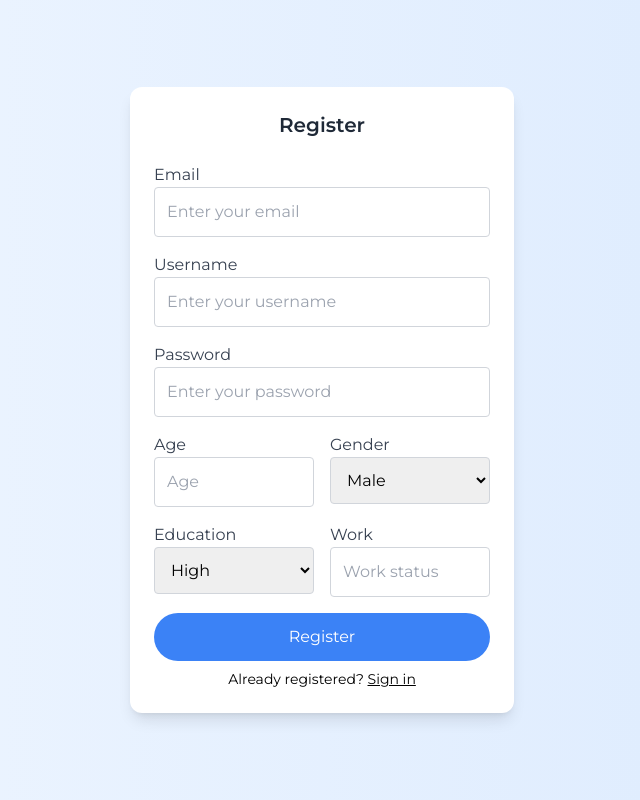
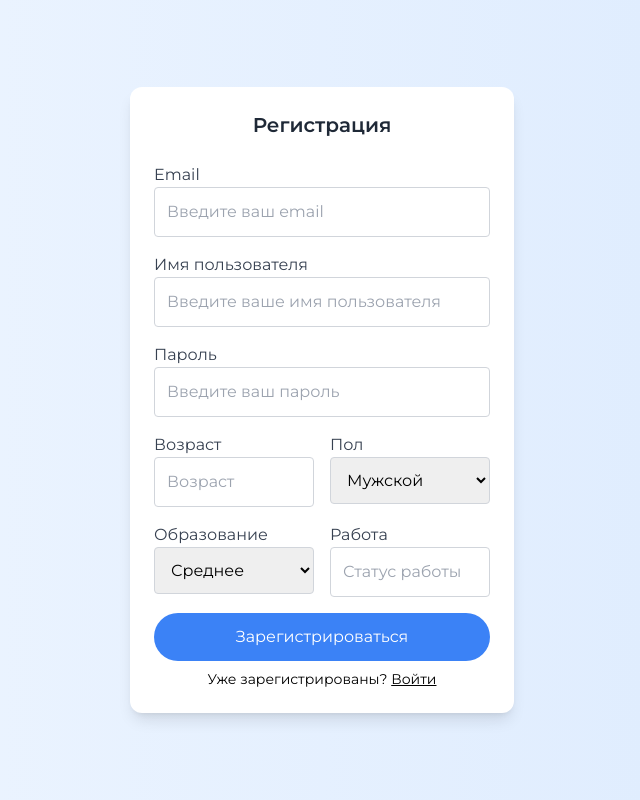
Before and after one commit to AlanC8/mindworks-front, a Next.js app: page /register in a window 1280 px wide. Shown: the whole page, without its empty margins (318-958 px from the left). Built offline with nearby package versions, Linux system fonts and the light colour scheme.

Commit message:
web update

```diff
--- a/app/login/page.tsx
+++ b/app/login/page.tsx
@@ -33,12 +33,12 @@ const LoginPage: React.FC = () => {
     <div className="min-h-screen flex items-center justify-center bg-gradient-to-r from-blue-50 to-blue-100">
       <div className="bg-white p-6 rounded-xl shadow-lg max-w-sm w-full">
         <h2 className="text-xl font-semibold text-gray-800 mb-6 text-center">
-          Login
+          Вход
         </h2>
         {error && <div className="text-red-600 mb-4 text-center">{error}</div>}
         {success && (
           <div className="text-green-600 mb-4 text-center">
-            Login successful!
+            Вход выполнен успешно!
           </div>
         )}
         <form onSubmit={handleLogin} className="space-y-4">
@@ -50,18 +50,18 @@ const LoginPage: React.FC = () => {
               onChange={(e) => setEmail(e.target.value)}
               required
               className="w-full p-3 rounded border border-gray-300 focus:outline-none focus:ring-2 focus:ring-blue-500"
-              placeholder="Enter your email"
+              placeholder="Введите ваш email"
             />
           </div>
           <div>
-            <label className="block text-gray-700">Password</label>
+            <label className="block text-gray-700">Пароль</label>
             <input
               type="password"
               value={password}
               onChange={(e) => setPassword(e.target.value)}
               required
               className="w-full p-3 rounded border border-gray-300 focus:outline-none focus:ring-2 focus:ring-blue-500"
-              placeholder="Enter your password"
+              placeholder="Введите ваш пароль"
             />
           </div>
           <div className="text-center mt-6">
@@ -69,11 +69,11 @@ const LoginPage: React.FC = () => {
               type="submit"
               className="bg-blue-500 w-full text-white py-3 px-6 rounded-full hover:bg-blue-600 transition"
             >
-              Login
+              Войти
             </button>
-            <p onClick={() => router.push("/login")} className="text-sm mt-2">
-              You dont have an account?
-              <span className="underline">Sign up</span>
+            <p onClick={() => router.push("/register")} className="text-sm mt-2">
+              У вас нет аккаунта?
+              <span className="underline">Зарегистрируйтесь</span>
             </p>
           </div>
         </form>
--- a/app/page.tsx
+++ b/app/page.tsx
@@ -1,12 +1,22 @@
 "use client";
 import { useRouter } from "next/navigation";
-import React from "react";
+import React, { useEffect } from "react";
 import Header from "./components/Header";
 
 export default function Home() {
   const router = useRouter();
+
+  useEffect(() => {
+    const user = localStorage.getItem("access");
+    if (user) {
+      router.push("/login");
+    }
+  })
+
   return (
-    <div className="h-screen-full overflow-y-hidden">
+    <div className="">
+
+<div className="h-screen-full overflow-y-hidden">
       <div className="relative w-[90%] mx-auto py-2 z-20">
         <Header />
       </div>
@@ -40,5 +50,6 @@ export default function Home() {
        </div>
       </div>
     </div>
+    </div>
   );
 }
--- a/app/register/page.tsx
+++ b/app/register/page.tsx
@@ -10,18 +10,18 @@ const RegistrationPage: React.FC = () => {
     username: "",
     password: "",
     age: "",
-    gender: "Male",
-    education: "High",
+    gender: "Мужской",
+    education: "Среднее",
     work: "",
   });
 
-  const [error, setError] = useState<string | null>(null);
-  const [success, setSuccess] = useState<boolean>(false);
+  const [error, setError] = useState<string | null>(null); // Состояние для ошибки
+  const [success, setSuccess] = useState<boolean>(false); // Состояние успешной регистрации
 
   const handleChange = (
     e: React.ChangeEvent<HTMLInputElement | HTMLSelectElement>
   ) => {
-    setFormData({ ...formData, [e.target.name]: e.target.value });
+    setFormData({ ...formData, [e.target.name]: e.target.value }); // Обновление данных формы
   };
 
   const handleSubmit = async (e: React.FormEvent) => {
@@ -32,19 +32,19 @@ const RegistrationPage: React.FC = () => {
         formData
       );
       if (response.status === 201) {
-        setSuccess(true);
+        setSuccess(true); // Регистрация успешна
         const resp = await axios.post("http://localhost:3001/api/v1/login", {
           email: formData.email,
           password: formData.password,
         });
         if (resp.status === 200) {
-          localStorage.setItem("access", resp.data.accessToken);
-          router.push("/");
+          localStorage.setItem("access", resp.data.accessToken); // Сохранение токена
+          router.push("/"); // Перенаправление на главную страницу
         }
       }
-      setError(null);
+      setError(null); // Очистка ошибок
     } catch (err) {
-      setError("Registration failed. Please try again.");
+      setError("Регистрация не удалась. Пожалуйста, попробуйте снова."); // Установка ошибки
       setSuccess(false);
     }
   };
@@ -53,12 +53,12 @@ const RegistrationPage: React.FC = () => {
     <div className="min-h-screen flex items-center justify-center bg-gradient-to-r from-blue-50 to-blue-100">
       <div className="bg-white p-6 rounded-xl shadow-lg max-w-sm w-full">
         <h2 className="text-xl font-semibold text-gray-800 mb-6 text-center">
-          Register
+          Регистрация
         </h2>
         {error && <div className="text-red-600 mb-4 text-center">{error}</div>}
         {success && (
           <div className="text-green-600 mb-4 text-center">
-            Registration successful!
+            Регистрация прошла успешно!
           </div>
         )}
         <form onSubmit={handleSubmit} className="space-y-4">
@@ -71,11 +71,11 @@ const RegistrationPage: React.FC = () => {
               onChange={handleChange}
               required
               className="w-full p-3 rounded border border-gray-300 focus:outline-none focus:ring-2 focus:ring-blue-500"
-              placeholder="Enter your email"
+              placeholder="Введите ваш email"
             />
           </div>
           <div>
-            <label className="block text-gray-700">Username</label>
+            <label className="block text-gray-700">Имя пользователя</label>
             <input
               type="text"
               name="username"
@@ -83,11 +83,11 @@ const RegistrationPage: React.FC = () => {
               onChange={handleChange}
               required
               className="w-full p-3 rounded border border-gray-300 focus:outline-none focus:ring-2 focus:ring-blue-500"
-              placeholder="Enter your username"
+              placeholder="Введите ваше имя пользователя"
             />
           </div>
           <div>
-            <label className="block text-gray-700">Password</label>
+            <label className="block text-gray-700">Пароль</label>
             <input
               type="password"
               name="password"
@@ -95,12 +95,12 @@ const RegistrationPage: React.FC = () => {
               onChange={handleChange}
               required
               className="w-full p-3 rounded border border-gray-300 focus:outline-none focus:ring-2 focus:ring-blue-500"
-              placeholder="Enter your password"
+              placeholder="Введите ваш пароль"
             />
           </div>
           <div className="grid grid-cols-2 gap-4">
             <div>
-              <label className="block text-gray-700">Age</label>
+              <label className="block text-gray-700">Возраст</label>
               <input
                 type="number"
                 name="age"
@@ -108,11 +108,11 @@ const RegistrationPage: React.FC = () => {
                 onChange={handleChange}
                 required
                 className="w-full p-3 rounded border border-gray-300 focus:outline-none focus:ring-2 focus:ring-blue-500"
-                placeholder="Age"
+                placeholder="Возраст"
               />
             </div>
             <div>
-              <label className="block text-gray-700">Gender</label>
+              <label className="block text-gray-700">Пол</label>
               <select
                 name="gender"
                 value={formData.gender}
@@ -120,15 +120,15 @@ const RegistrationPage: React.FC = () => {
                 required
                 className="w-full p-3 rounded border border-gray-300 focus:outline-none focus:ring-2 focus:ring-blue-500"
               >
-                <option value="Male">Male</option>
-                <option value="Female">Female</option>
-                <option value="Other">Other</option>
+                <option value="Мужской">Мужской</option>
+                <option value="Женский">Женский</option>
+                <option value="Другой">Другой</option>
               </select>
             </div>
           </div>
           <div className="grid grid-cols-2 gap-4">
             <div>
-              <label className="block text-gray-700">Education</label>
+              <label className="block text-gray-700">Образование</label>
               <select
                 name="education"
                 value={formData.education}
@@ -136,14 +136,14 @@ const RegistrationPage: React.FC = () => {
                 required
                 className="w-full p-3 rounded border border-gray-300 focus:outline-none focus:ring-2 focus:ring-blue-500"
               >
-                <option value="High">High</option>
-                <option value="Bachelor">Bachelor</option>
-                <option value="Master">Master</option>
-                <option value="PhD">PhD</option>
+                <option value="Среднее">Среднее</option>
+                <option value="Бакалавр">Бакалавр</option>
+                <option value="Магистр">Магистр</option>
+                <option value="Кандидат наук">Кандидат наук</option>
               </select>
             </div>
             <div>
-              <label className="block text-gray-700">Work</label>
+              <label className="block text-gray-700">Работа</label>
               <input
                 type="text"
                 name="work"
@@ -151,7 +151,7 @@ const RegistrationPage: React.FC = () => {
                 onChange={handleChange}
                 required
                 className="w-full p-3 rounded border border-gray-300 focus:outline-none focus:ring-2 focus:ring-blue-500"
-                placeholder="Work status"
+                placeholder="Статус работы"
               />
             </div>
           </div>
@@ -160,9 +160,11 @@ const RegistrationPage: React.FC = () => {
               type="submit"
               className="bg-blue-500 w-full text-white py-3 px-6 rounded-full hover:bg-blue-600 transition"
             >
-              Register
+              Зарегистрироваться
             </button>
-            <p onClick={() => router.push("/login")} className="text-sm mt-2">Already registered? <span className="underline">Sign in</span></p>
+            <p onClick={() => router.push("/login")} className="text-sm mt-2">
+              Уже зарегистрированы? <span className="underline">Войти</span>
+            </p>
           </div>
         </form>
       </div>
```
Also changed, not shown: app/components/Sudoku.tsx (+18 -2 lines), app/news/page.tsx (added, +74 -0 lines).
